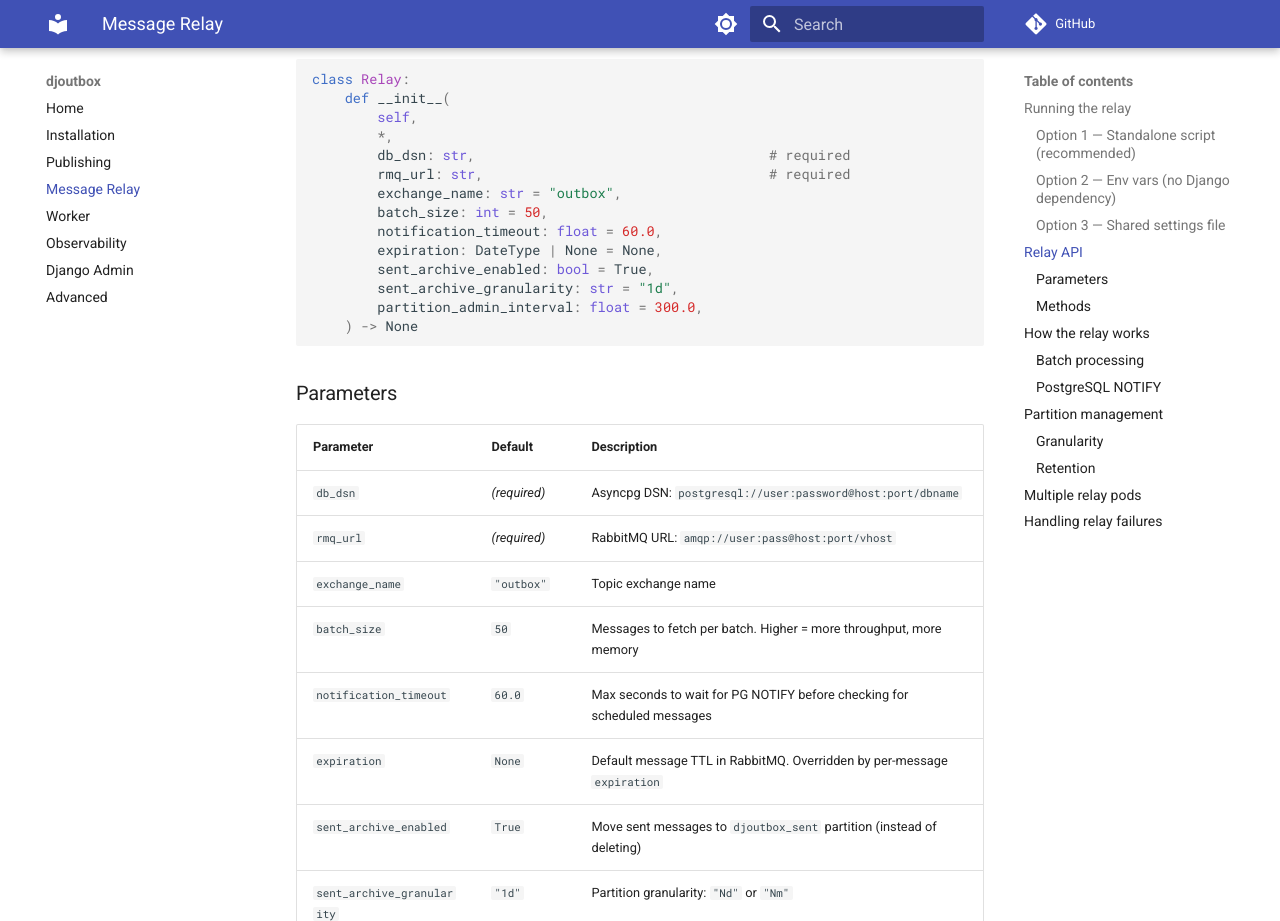
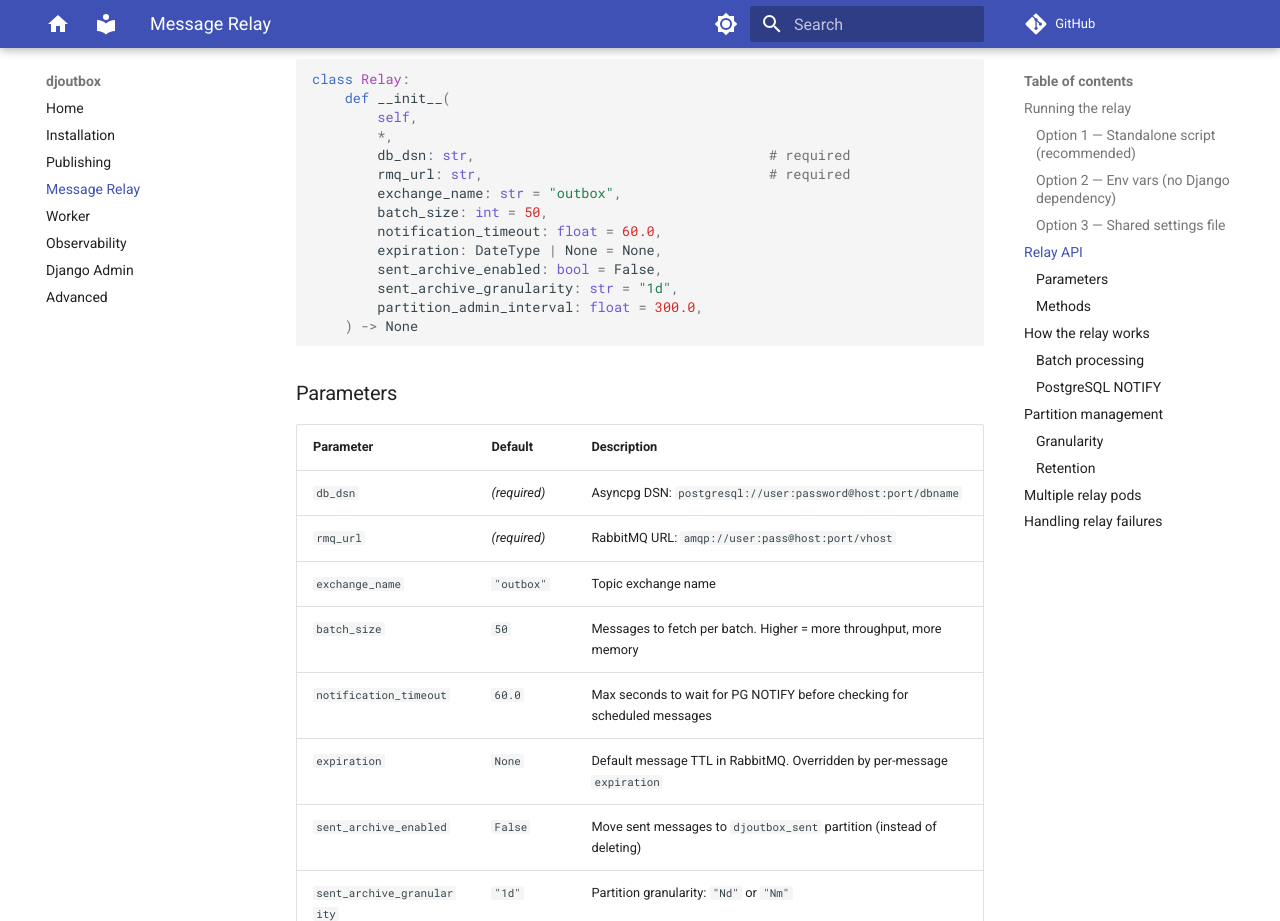
Before and after one commit to kbairak/djoutbox, an MkDocs documentation site: the page built from docs/relay.md, in a window 1280 px wide and 1400 px high, scrolled down 1546 px. Shown: the top 921 px of the window. Built offline with MkDocs 1.6.1 and Material for MkDocs 9.7.7, drawn with Linux system fonts in a browser that asks for light colours; comment, search, counter and statistics services are not loaded.

Commit message:
kbairak.net backlink

````diff
--- /dev/null
+++ b/docs/overrides/partials/header.html
@@ -0,0 +1,72 @@
+{#-
+  Override to add kbairak.net home link
+-#}
+{% set class = "md-header" %}
+{% if "navigation.tabs.sticky" in features %}
+  {% set class = class ~ " md-header--shadow md-header--lifted" %}
+{% elif "navigation.tabs" not in features %}
+  {% set class = class ~ " md-header--shadow" %}
+{% endif %}
+<header class="{{ class }}" data-md-component="header">
+  <nav class="md-header__inner md-grid" aria-label="{{ lang.t('header') }}">
+    <a href="https://kbairak.net" title="kbairak.net" class="md-header__button md-icon" aria-label="kbairak.net">
+      <svg xmlns="http://www.w3.org/2000/svg" viewBox="0 0 24 24" width="24" height="24"><path d="M10 20v-6h4v6h5v-8h3L12 3 2 12h3v8z"/></svg>
+    </a>
+    <a href="{{ config.extra.homepage | d(nav.homepage.url, true) | url }}" title="{{ config.site_name | e }}" class="md-header__button md-logo" aria-label="{{ config.site_name }}" data-md-component="logo">
+      {% include "partials/logo.html" %}
+    </a>
+    <label class="md-header__button md-icon" for="__drawer">
+      {% set icon = config.theme.icon.menu or "material/menu" %}
+      {% include ".icons/" ~ icon ~ ".svg" %}
+    </label>
+    <div class="md-header__title" data-md-component="header-title">
+      <div class="md-header__ellipsis">
+        <div class="md-header__topic">
+          <span class="md-ellipsis">
+            {{ config.site_name }}
+          </span>
+        </div>
+        <div class="md-header__topic" data-md-component="header-topic">
+          <span class="md-ellipsis">
+            {% if page.meta and page.meta.title %}
+              {{ page.meta.title }}
+            {% else %}
+              {{ page.title }}
+            {% endif %}
+          </span>
+        </div>
+      </div>
+    </div>
+    {% if config.theme.palette %}
+      {% if not config.theme.palette is mapping %}
+        {% include "partials/palette.html" %}
+      {% endif %}
+    {% endif %}
+    {% if not config.theme.palette is mapping %}
+      {% include "partials/javascripts/palette.html" %}
+    {% endif %}
+    {% if config.extra.alternate %}
+      {% include "partials/alternate.html" %}
+    {% endif %}
+    {% if "material/search" in config.plugins %}
+      {% set search = config.plugins["material/search"] | attr("config") %}
+      {% if search.enabled %}
+        <label class="md-header__button md-icon" for="__search">
+          {% set icon = config.theme.icon.search or "material/magnify" %}
+          {% include ".icons/" ~ icon ~ ".svg" %}
+        </label>
+        {% include "partials/search.html" %}
+      {% endif %}
+    {% endif %}
+    {% if config.repo_url %}
+      <div class="md-header__source">
+        {% include "partials/source.html" %}
+      </div>
+    {% endif %}
+  </nav>
+  {% if "navigation.tabs.sticky" in features %}
+    {% if "navigation.tabs" in features %}
+      {% include "partials/tabs.html" %}
+    {% endif %}
+  {% endif %}
+</header>
--- a/docs/relay.md
+++ b/docs/relay.md
@@ -77,7 +77,7 @@
         batch_size: int = 50,
         notification_timeout: float = 60.0,
         expiration: DateType | None = None,
-        sent_archive_enabled: bool = True,
+        sent_archive_enabled: bool = False,
         sent_archive_granularity: str = "1d",
         partition_admin_interval: float = 300.0,
     ) -> None
@@ -93,7 +93,7 @@
 | `batch_size` | `50` | Messages to fetch per batch. Higher = more throughput, more memory |
 | `notification_timeout` | `60.0` | Max seconds to wait for PG NOTIFY before checking for scheduled messages |
 | `expiration` | `None` | Default message TTL in RabbitMQ. Overridden by per-message `expiration` |
-| `sent_archive_enabled` | `True` | Move sent messages to `djoutbox_sent` partition (instead of deleting) |
+| `sent_archive_enabled` | `False` | Move sent messages to `djoutbox_sent` partition (instead of deleting) |
 | `sent_archive_granularity` | `"1d"` | Partition granularity: `"Nd"` or `"Nm"` |
 | `partition_admin_interval` | `300.0` | Seconds between partition admin checks |
 
@@ -148,7 +148,7 @@
 ```python
 DJOUTBOX = {
     "sent_archive": {
-        "enabled": True,
+        "enabled": False,
         "granularity": "1d",  # or "3d", "7d", "1m", "3m"
     }
 }
--- a/mkdocs.yml
+++ b/mkdocs.yml
@@ -4,6 +4,7 @@
 repo_url: https://github.com/kbairak/djoutbox
 theme:
   name: material
+  custom_dir: docs/overrides
   palette:
     - media: "(prefers-color-scheme: light)"
       scheme: default
````
Also changed, not shown: docs/installation.md (+2 -2 lines), 3 other files.
